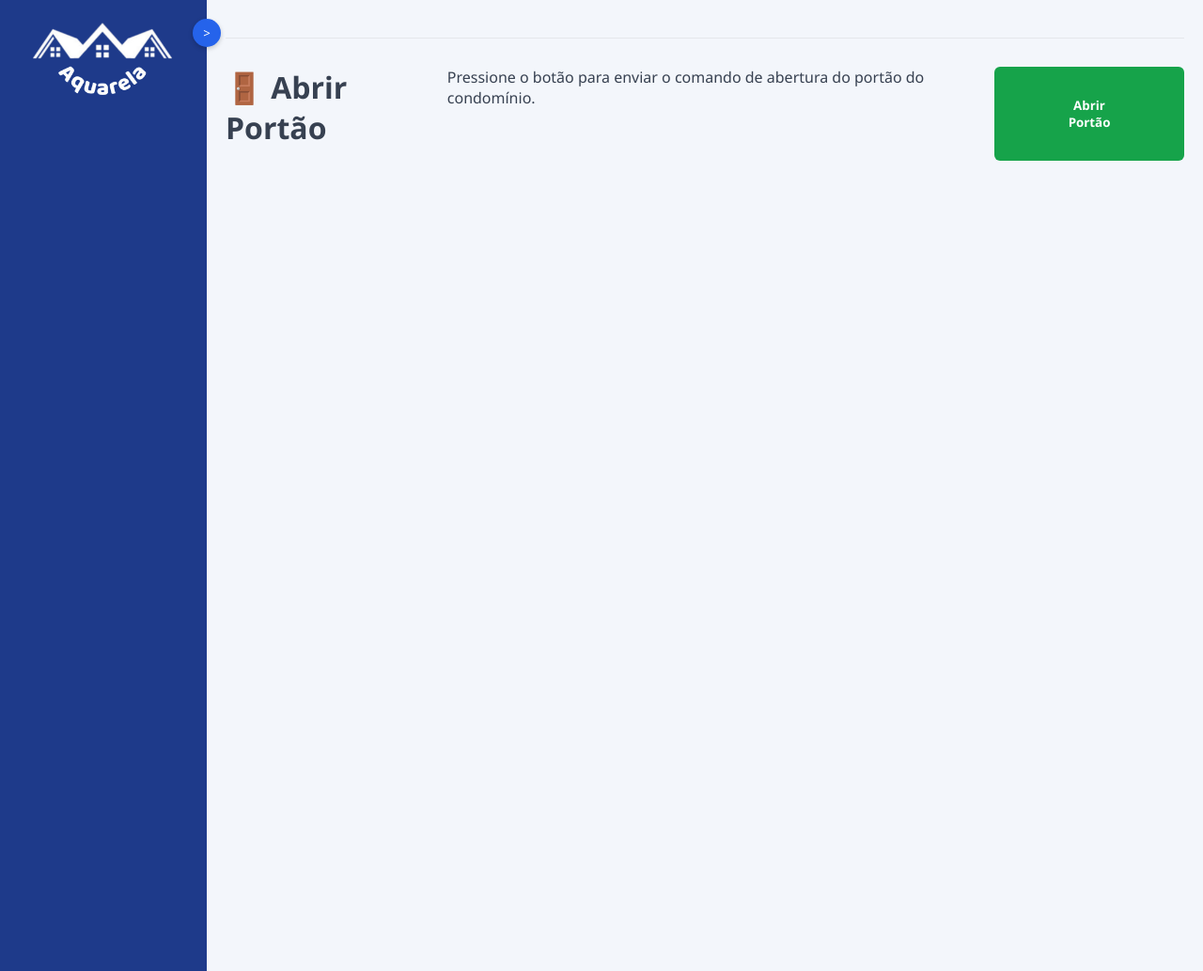
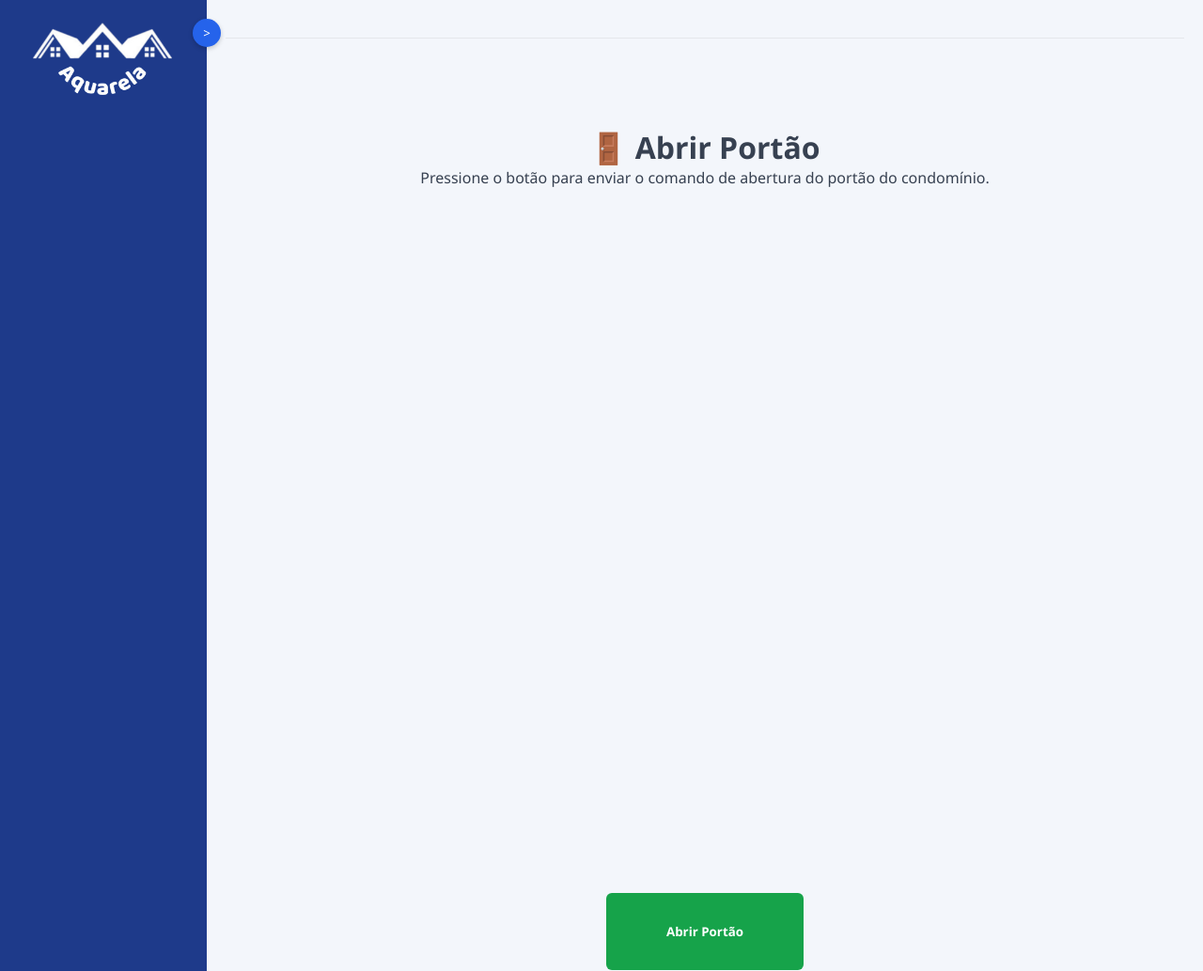
Before and after one commit to DigogSXD/CondoIQ, a Python web app: template templates/abrir_portao.html in a window 1280 px wide. Shown: the whole page at 94% size. Run offline with Jinja, Linux system fonts and the light colour scheme; the template is opened without the code that fills it, so the values that code supplies are empty.

Commit message:
Update abrir_portao.html

```diff
--- a/templates/abrir_portao.html
+++ b/templates/abrir_portao.html
@@ -3,11 +3,31 @@
 {% block title %}Abrir Portão{% endblock %}
 
 {% block content %}
-<div class="container">
-    <h1 class="mt-4">🚪 Abrir Portão</h1>
-    <p class="lead">Pressione o botão para enviar o comando de abertura do portão do condomínio.</p>
+<style>
+    /* Estilo para alinhar o conteúdo verticalmente */
+    .content-wrapper {
+        display: flex;
+        flex-direction: column;
+        justify-content: space-between; /* Empurra o conteúdo para as extremidades */
+        height: 100%; /* Ocupa toda a altura disponível */
+    }
+    .main-text {
+        text-align: center;
+        margin-top: 4rem; /* Adiciona um espaço no topo para o texto */
+    }
+    .gate-button-container {
+        text-align: center;
+        margin-bottom: 2rem; /* Adiciona espaço na parte inferior */
+    }
+</style>
 
-    <div class="text-center mt-5">
+<div class="content-wrapper">
+    <div class="main-text">
+        <h1 class="mt-4">🚪 Abrir Portão</h1>
+        <p class="lead">Pressione o botão para enviar o comando de abertura do portão do condomínio.</p>
+    </div>
+
+    <div class="gate-button-container">
         <form method="POST" action="{{ url_for('abrir_portao') }}">
             <button type="submit" class="btn btn-success btn-lg" style="padding: 2rem 4rem;">
                 Abrir Portão
```
